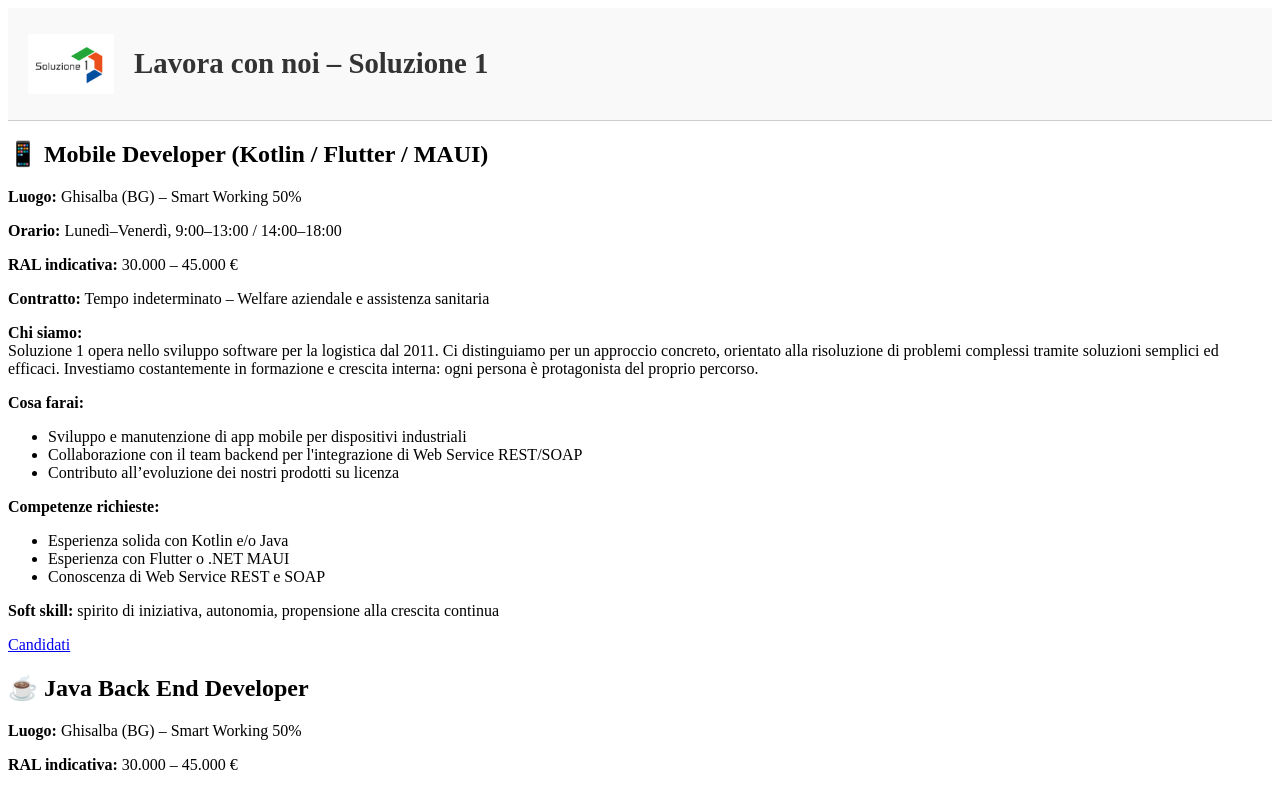
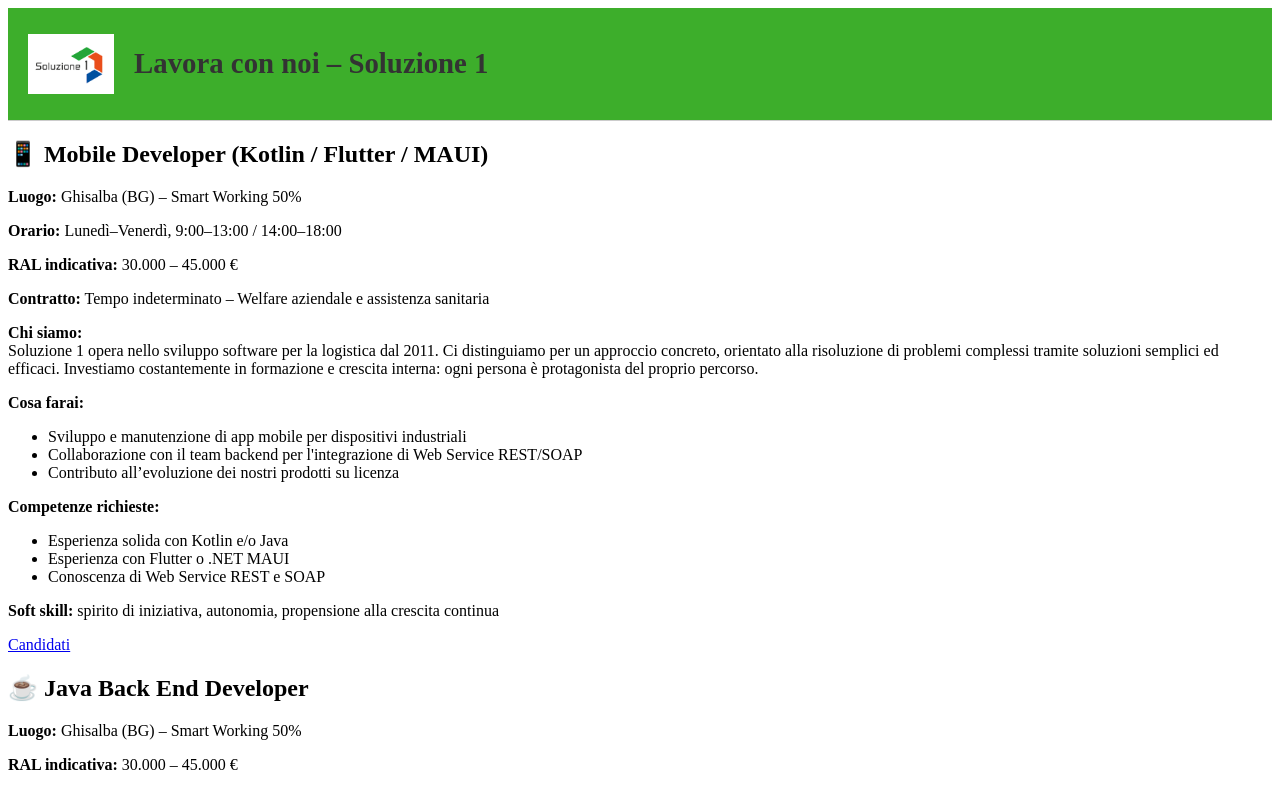
Before and after one commit to Matteo-ProgettoCarriere/job-board-soluzione1, a plain HTML site: page index.html in a window 1280 px wide. Shown: the top 787 px of the page. Drawn offline with Linux system fonts and the light colour scheme.

Commit message:
Update index.html

```diff
--- a/index.html
+++ b/index.html
@@ -1,4 +1,4 @@
-<header style="display: flex; align-items: center; padding: 20px; background-color: #f9f9f9; border-bottom: 1px solid #ccc;">
+<header style="display: flex; align-items: center; padding: 20px; background-color: #3DAE2B; border-bottom: 1px solid #ccc;">
   <img src="imglogo-soluzione1.png.png" alt="Soluzione 1" style="height: 60px; margin-right: 20px;">
   <h1 style="font-size: 1.8em; color: #333;">Lavora con noi – Soluzione 1</h1>
 </header>
```
